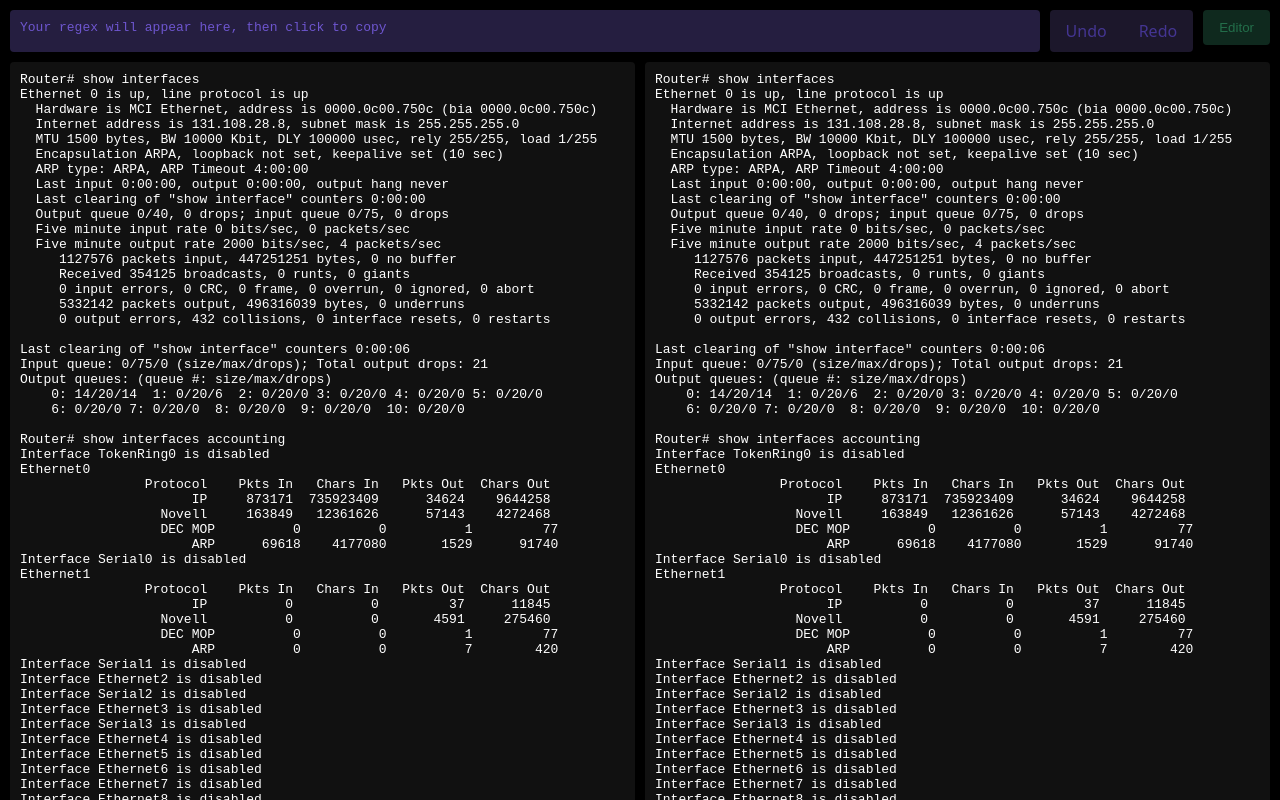
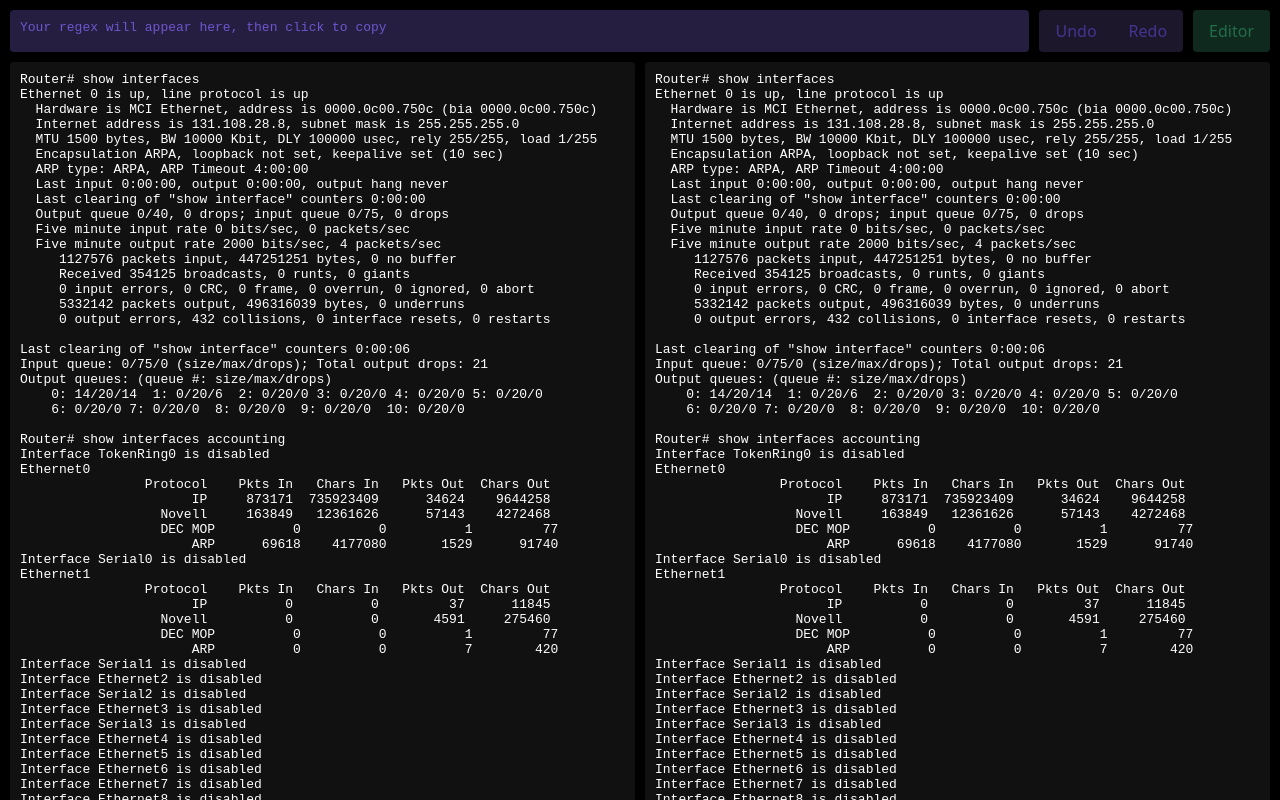
Before and after one commit to ricardocasares/regexgen, a React (Vite) app: page / in a window 1280 px wide. Shown: the top 800 px of the page. Built offline with nearby package versions, Linux system fonts and the light colour scheme; what react-string-replace-recursively would draw is missing.

Commit message:
update buttons

```diff
--- a/src/components/Button/button.module.css
+++ b/src/components/Button/button.module.css
@@ -59,8 +59,8 @@
 }
 
 .button.success:hover {
-  color: hsl(131, 43%, 57.2%);
-  background: hsl(136, 38.7%, 16%);
+  color: hsl(151, 55%, 41.5%);
+  background: hsl(154, 50.9%, 17.6%);
 }
 
 .button.success:disabled {
--- a/src/components/TimeTravel/TimeTravel.tsx
+++ b/src/components/TimeTravel/TimeTravel.tsx
@@ -8,10 +8,10 @@
 
   return (
     <Stack stretch h className={css.timetravel}>
-      <Button className={css.undo} disabled={canUndo} onClick={undo}>
+      <Button secondary className={css.undo} disabled={canUndo} onClick={undo}>
         Undo
       </Button>
-      <Button className={css.redo} disabled={canRedo} onClick={redo}>
+      <Button secondary className={css.redo} disabled={canRedo} onClick={redo}>
         Redo
       </Button>
     </Stack>
--- a/src/components/TimeTravel/timetravel.module.css
+++ b/src/components/TimeTravel/timetravel.module.css
@@ -1,19 +1,3 @@
-.timetravel button {
-  color: hsl(252, 56%, 57.5%);
-  background: hsl(253, 37%, 18.4%);
-}
-
-.timetravel button:hover,
-.timetravel button:focus {
-  color: hsl(250, 95%, 76.8%);
-  background: hsl(252, 40.1%, 22.5%);
-}
-
-.timetravel button:disabled {
-  color: hsl(250, 46.8%, 38.9%);
-  background: hsl(255, 30.3%, 12.9%);
-}
-
 .undo {
   border-top-right-radius: 0;
   border-bottom-right-radius: 0;
--- a/src/components/Toggle/Toggle.tsx
+++ b/src/components/Toggle/Toggle.tsx
@@ -1,6 +1,7 @@
 import clx from "clsx";
 import { HTMLAttributes } from "react";
 import css from "./toggle.module.css";
+import { Button } from "../Button";
 
 export type Toggle = {
   on: boolean;
@@ -8,8 +9,8 @@
 
 export function Toggle({ on, ...props }: Toggle) {
   return (
-    <button {...props} className={clx(css.toggle, { [css.on]: on })}>
+    <Button {...props} success className={clx({ [css.on]: on })}>
       Editor
-    </button>
+    </Button>
   );
 }
--- a/src/components/Toggle/toggle.module.css
+++ b/src/components/Toggle/toggle.module.css
@@ -1,13 +1,4 @@
-.toggle {
-  border: none;
-  padding: 10px 16px;
-  color: hsl(151, 51.7%, 28.4%);
-  background: hsl(155, 46.7%, 10.9%);
-  border-radius: 4px;
+.on {
+  color: hsl(151, 49.3%, 46.5%) !important;
+  background: hsl(153, 51.8%, 21.8%) !important;
 }
-
-.toggle.on,
-.toggle:hover {
-  color: hsl(131, 43%, 57.2%);
-  background: hsl(136, 38.7%, 16%);
-}
```
